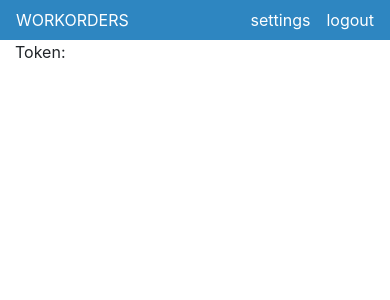
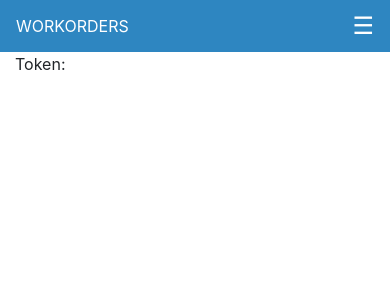
Before and after one commit to tyshcr/angular-node-heroku, an Angular app: page /homepage in a window 390 px wide. Shown: the top 300 px of the page. Built offline with nearby package versions, Linux system fonts and the light colour scheme.

Commit message:
show hamburger on small screens

```diff
--- a/src/app/header-bar/header-bar.component.html
+++ b/src/app/header-bar/header-bar.component.html
@@ -2,8 +2,11 @@
   <div class="float-left">
     <a href="/homepage">WORKORDERS</a>
   </div>
-  <div class="float-right">
+  <div class="float-right menu d-none d-md-block">
     <a href="/settings" class="mr-3">settings</a>
     <a href="/logout">logout</a>
   </div>
+  <div class="float-right menu d-block d-md-none">
+    <a href="/settings">&#9776;</a>
+  </div>
 </div>
--- a/src/app/header-bar/header-bar.component.scss
+++ b/src/app/header-bar/header-bar.component.scss
@@ -1,4 +1,12 @@
 @import '../../scss/variables';
+
+@media (max-width: 767px) {
+    .navbar .menu a {font-size: 1.5rem; }
+}
+
+@media (min-width: 768px) {
+    .navbar .menu a {font-size: 1rem; }
+}
 
 .navbar {
   background-color: $navbar-background-color;
```
Also changed, not shown: 1 other file (tests, documents, lock files or other folders).
